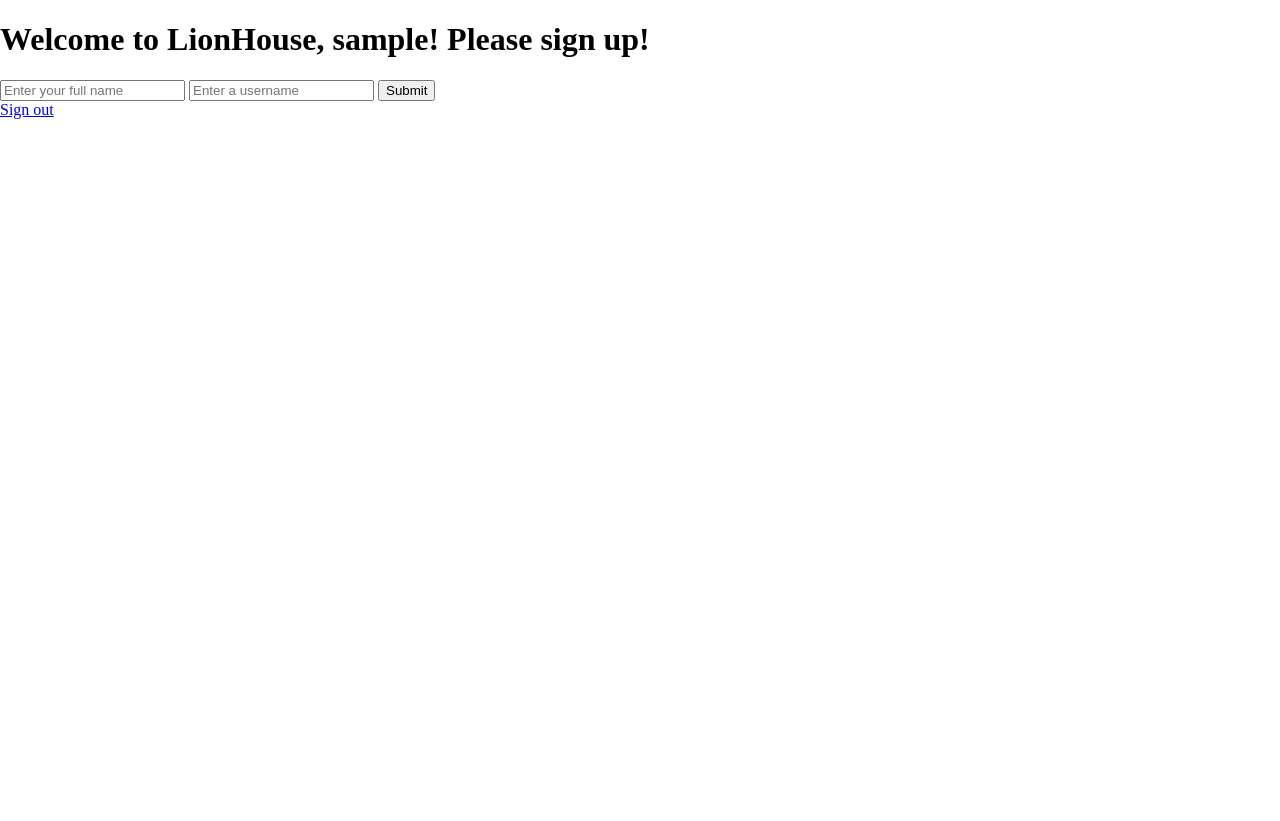
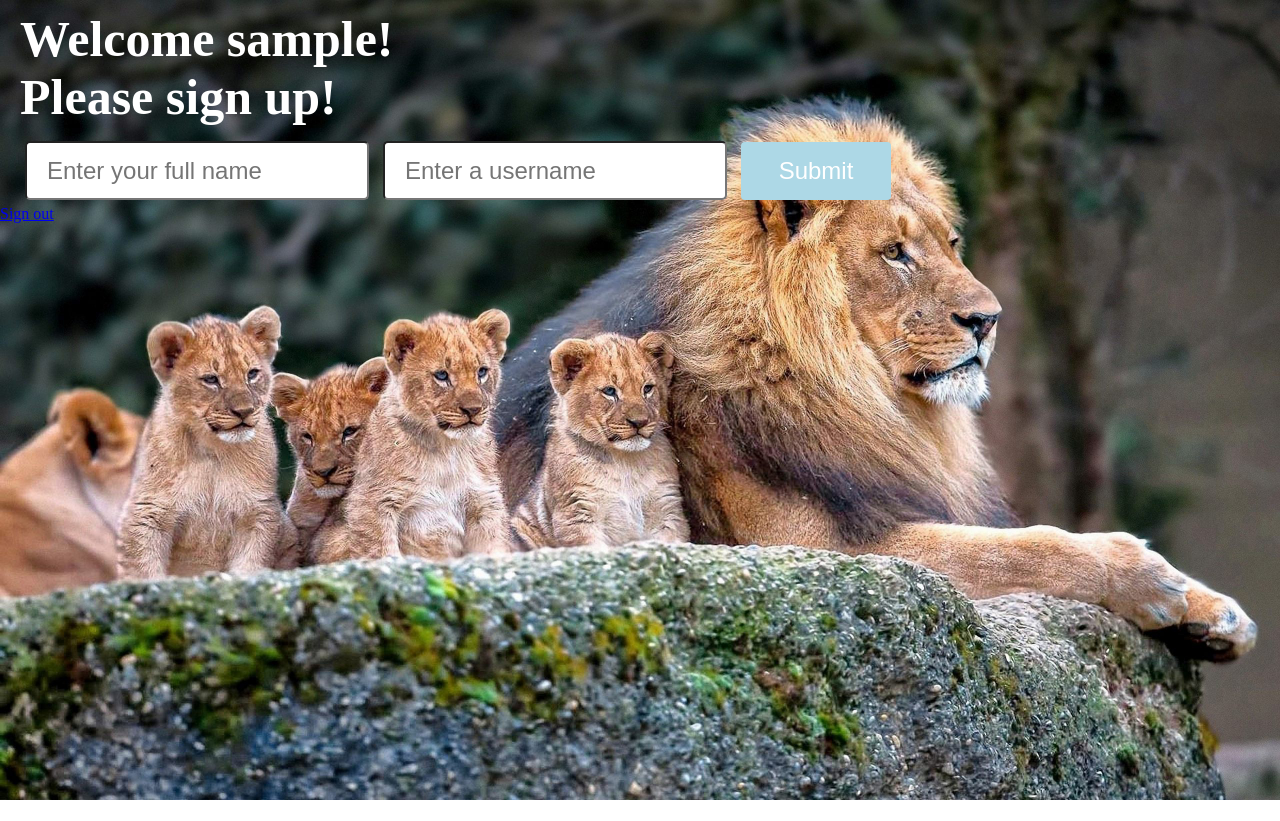
Before and after one commit to CapnSquirrel/LionHouse, a Python web app: template templates/new_user.html in a window 1280 px wide. After the commit the page ends 800 px from the top, so only its background shows below. Run offline with Jinja, Linux system fonts and the light colour scheme; the template is opened without the code that fills it: most values are stand-ins (such as "Sample title", 1, 10 or a date in 2020).

Commit message:
Made new user login page look sick

```diff
--- a/static_folder/styles/login.css
+++ b/static_folder/styles/login.css
@@ -1,3 +1,12 @@
+body, html {
+  height: 100%;
+  margin: 0;
+}
+
+h2 {
+  text-align: center;
+}
+
 #title, #login_link {
   font-family: "Futura";
   margin: 0;
@@ -26,20 +35,83 @@
     color: lightblue;
 }
 
-body, html {
-  height: 100%;
-  margin: 0;
-}
-
-h2 {
-  text-align: center;
-}
-
-.background_image {
+#background_image {
   background-image: url("../media/208112.jpg");
   height: 100%;
   background-position: center;
   background-repeat: no-repeat;
   background-size: cover;
+}
+
+/* NEW USER SECTION  */
+ #welcome {
+  font-family: avenir;
+  color: white;
+  padding-left: 20px;
+  padding-top: 10px;
+  padding-bottom: 10px;
+  font-size: 50px;
+  position: relative;
+  margin: 0;
 
 }
+
+form {
+  padding-left: 20px;
+}
+.input_text {
+   width: 300px;
+   height: 15px;
+   padding: 20px;
+   font-size: 24px;
+   border-radius: 5px;
+   margin: 5px;
+}
+
+#submit_button {
+  display: inline-block;
+  border-radius: 4px;
+  background-color: lightblue;
+  border: none;
+  color: #FFFFFF;
+  text-align: center;
+  font-size: 24px;
+  padding: 15px;
+  width: 150px;
+  transition: all 0.5s;
+  cursor: pointer;
+  margin: 5px;
+}
+
+#submit_button span {
+  cursor: pointer;
+  display: inline-block;
+  position: relative;
+  transition: 0.5s;
+}
+
+#submit_button span:after {
+  content: '\00bb';
+  position: absolute;
+  opacity: 0;
+  top: 0;
+  right: -20px;
+  transition: 0.5s;
+}
+
+#submit_button:hover span {
+  padding-right: 25px;
+}
+
+#submit_button:hover span:after {
+  opacity: 1;
+  right: 0;
+}
+#new_user_image {
+  background-image: url("../media/welcome_lion1.jpg");
+  height: 100vh;
+  background-position: center;
+  background-repeat: no-repeat;
+  background-size: cover;
+
+}
--- a/templates/google_login.html
+++ b/templates/google_login.html
@@ -1,7 +1,7 @@
 {% extends "templates/layout.html" %}
 {% block body %}
 
-<div class="background_image">
+<div id="background_image">
   <h1 id="title">LionHouse</h1>
   <h2><a id="login_link" href="{{ login_url }}">Sign in</a></h2>
 </div>
--- a/templates/layout.html
+++ b/templates/layout.html
@@ -6,8 +6,6 @@
     <title></title>
   </head>
   <body>
-
-
    {% block body %}{% endblock %}
   </body>
 </html>
--- a/templates/new_user.html
+++ b/templates/new_user.html
@@ -1,12 +1,13 @@
 {% extends "templates/layout.html" %}
 {% block body %}
 
-<h1 id="welcome">Welcome to LionHouse, {{ nickname }}!  Please sign up!</h1>
-<form method="post" action="/">
-    <input type="text" name="name" placeholder="Enter your full name">
-    <input type="text" name="username" placeholder="Enter a username">
-    <input type="submit">
-</form>
-<a  href="{{ logout_url }}">Sign out</a>
-
+<div id="new_user_image">
+  <h1 id="welcome">Welcome {{ nickname }}! <br> Please sign up!</h1>
+  <form method="post" action="/">
+      <input class="input_text" type="text" name="name" placeholder="Enter your full name">
+      <input class="input_text" type="text" name="username" placeholder="Enter a username">
+      <button id="submit_button" type="submit"><span>Submit</span></button>
+  </form>
+  <a href="{{ logout_url }}">Sign out</a>
+</div>
 {% endblock %}
```
